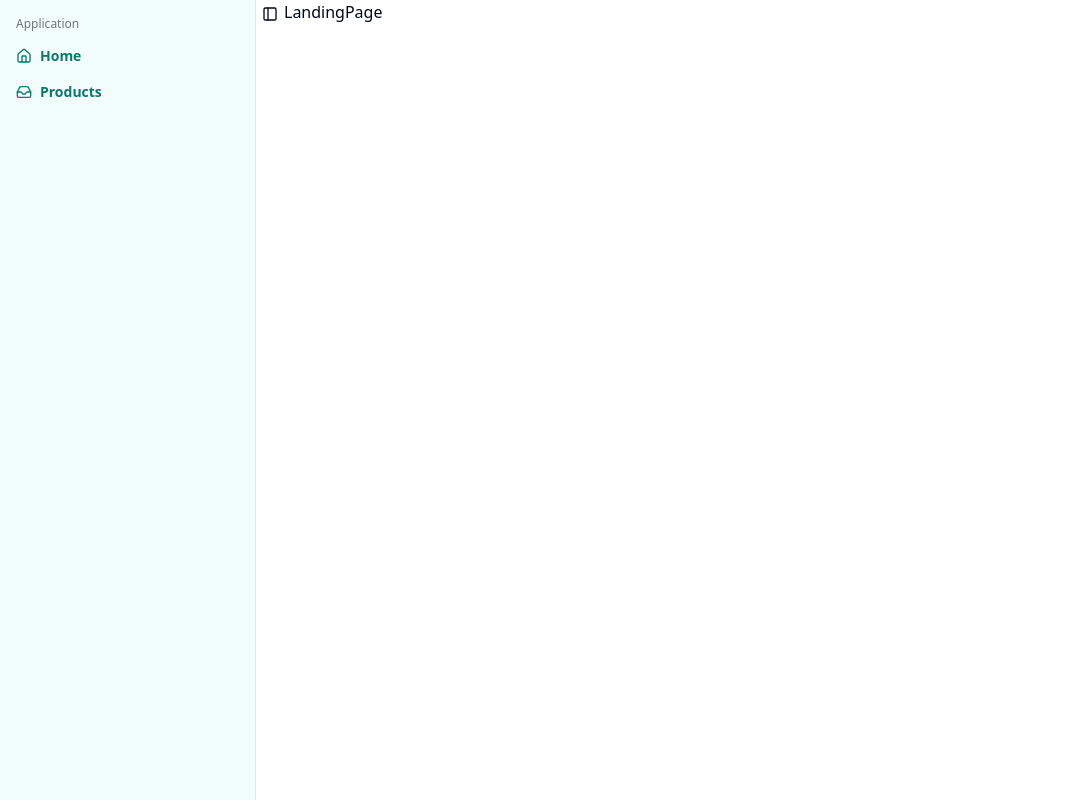
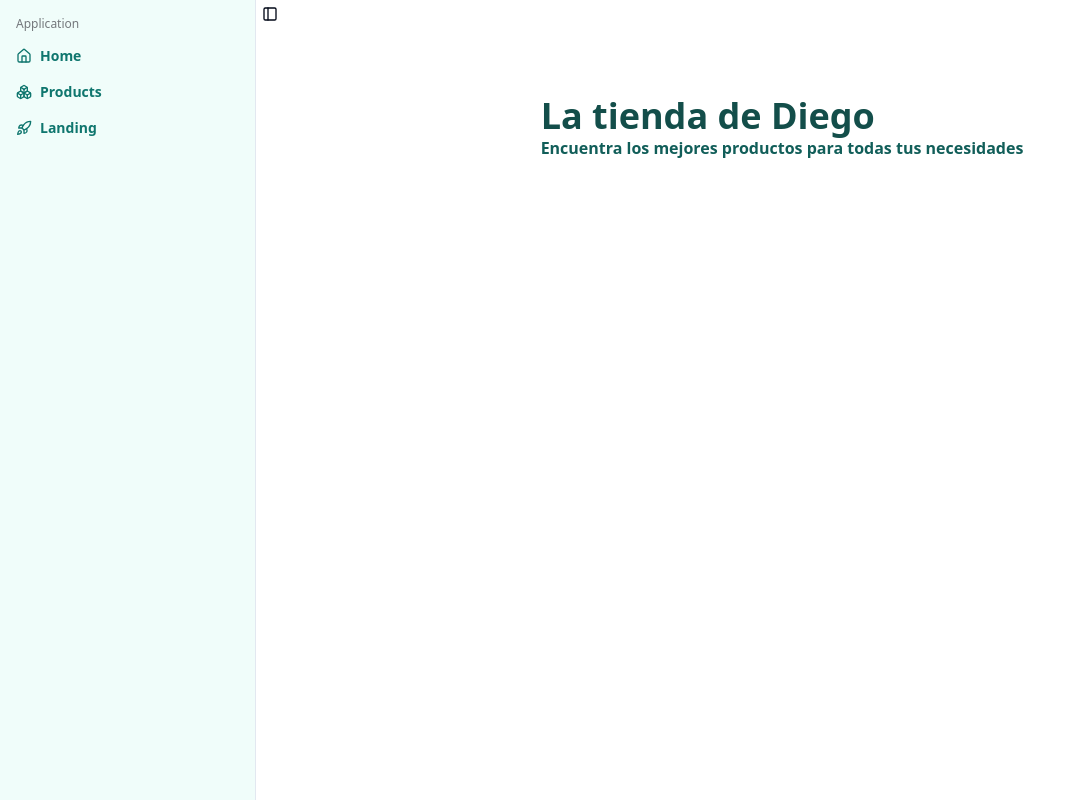
Before and after one commit to drbv27/mjfinalstore, a Next.js app: page /landing in a window 1280 px wide. Shown: the whole page, without its empty margins (0-1070 px from the left). Built offline with nearby package versions, Linux system fonts and the light colour scheme.

Commit message:
feat:✨ new dynamic route for product detail✨

```diff
--- a/src/app/landing/page.jsx
+++ b/src/app/landing/page.jsx
@@ -1,7 +1,14 @@
 "use client";
 
 const LandingPage = () => {
-  return <div>LandingPage</div>;
+  return (
+    <div className="ml-auto mr-auto mt-24">
+      <h1 className="text-4xl font-bold text-teal-900">La tienda de Diego</h1>
+      <p className="font-semibold text-teal-800">
+        Encuentra los mejores productos para todas tus necesidades
+      </p>
+    </div>
+  );
 };
 
 export default LandingPage;
--- /dev/null
+++ b/src/app/products/[productid]/page.jsx
@@ -0,0 +1,7 @@
+import React from "react";
+
+const ProductDetailPage = () => {
+  return <div>ProductDetailPage</div>;
+};
+
+export default ProductDetailPage;
--- a/src/components/layout/AppSidebar.jsx
+++ b/src/components/layout/AppSidebar.jsx
@@ -1,4 +1,4 @@
-import { Calendar, Home, Inbox, Search, Settings } from "lucide-react";
+import { Home, Boxes, Rocket } from "lucide-react";
 
 import {
   Sidebar,
@@ -21,7 +21,12 @@ const items = [
   {
     title: "Products",
     url: "/products",
-    icon: Inbox,
+    icon: Boxes,
+  },
+  {
+    title: "Landing",
+    url: "/landing",
+    icon: Rocket,
   },
   /*   {
     title: "Calendar",
```
